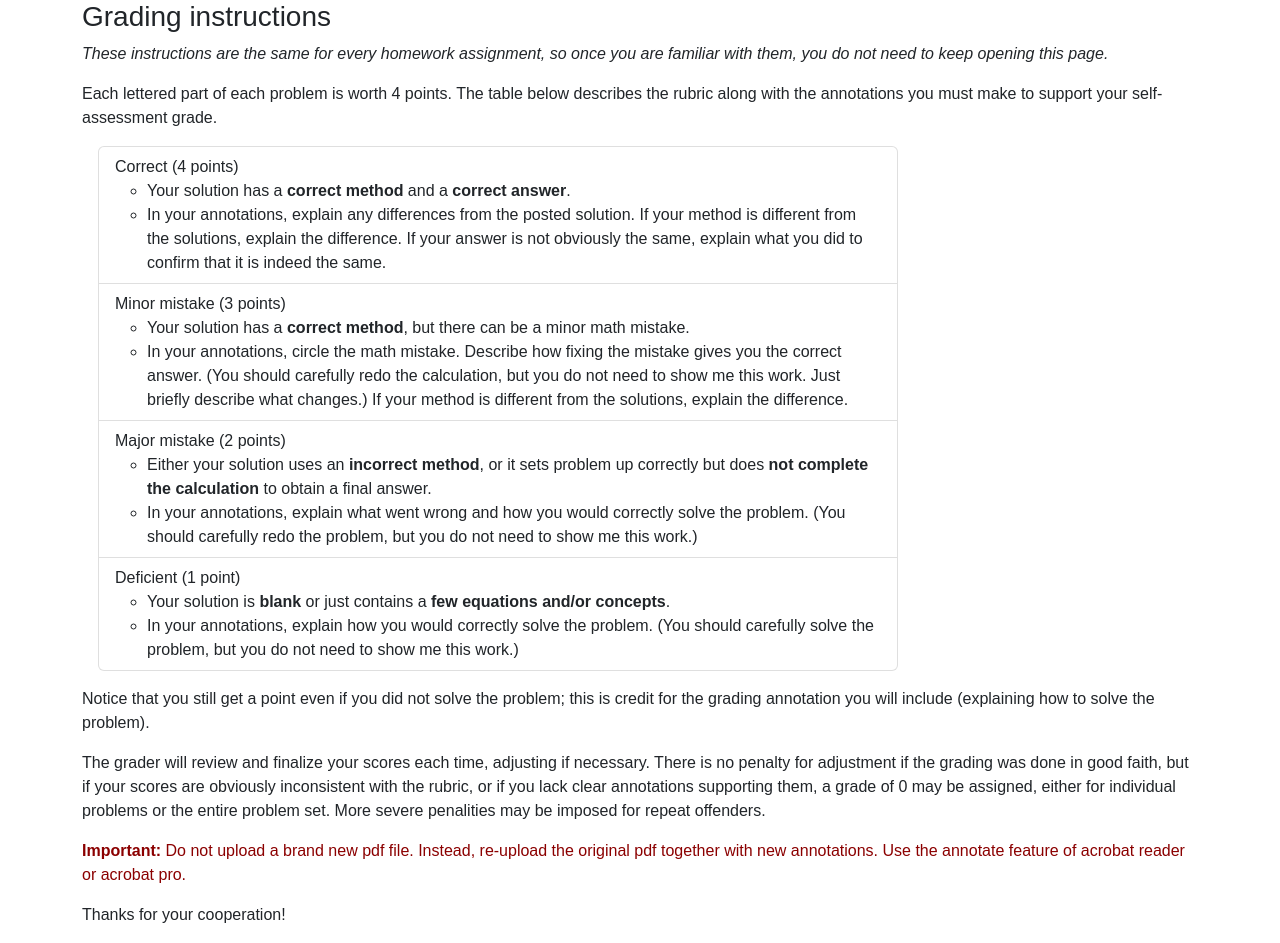
After one commit to Capook/courses, a Django app: page /selfgrade/grading_instructions/ in a window 1280 px wide. The commit adds this page. Run offline with Django 5.2, Linux system fonts and the light colour scheme; parts of the project's set-up code (start-up, migrations or seed data) failed here and were passed over; some libraries are stand-ins or nearby versions.

Commit message:
grading instructions

```diff
--- a/courses/selfgrade/urls.py
+++ b/courses/selfgrade/urls.py
@@ -10,4 +10,5 @@ urlpatterns = [
     path("next_review/<int:assignment_id>/", views.next_review, name="next_review"),
     path("review_list/<int:course_id>/", views.review_list, name="review_list"),
     path("grade_report/<int:course_id>/", views.grade_report, name="grade_report"),
+    path("grading_instructions/", views.grading_instructions, name="grading_instructions"),
 ]
--- a/courses/selfgrade/views.py
+++ b/courses/selfgrade/views.py
@@ -181,3 +181,6 @@ def grade_report(request, course_id):
     context = {'headers': headers, 'data': data} #django template logic is limited... pass keys here
 
     return render(request,"selfgrade/grade_report.html", context )
+
+def grading_instructions(request):
+    return render(request, "selfgrade/grading_instructions.html", {})
--- a/courses/templates/500.html
+++ b/courses/templates/500.html
@@ -5,6 +5,6 @@
   <h1>Ooops!!! 500</h1>
   <h3>Looks like something went wrong!</h3>
   <p>
-    We track these errors automatically, but if the problem persists feel free to contact us. In the meantime, try refreshing.
+    We track these errors automatically, but if the problem persists feel free to contact us.
   </p>
 {% endblock content %}
--- a/courses/templates/selfgrade/course_detail.html
+++ b/courses/templates/selfgrade/course_detail.html
@@ -103,7 +103,11 @@
 
                       {# GRADING #}
                       <div class="card mt-2" style="background: aliceblue">
-                        <div class="card-header"><h5 class="card-title">Grading</h5></div>
+                        <div class="card-header"><h5 class="card-title"><div class="d-flex justify-content-between w-100">
+                        <span>Grading</span>
+                        <span class="me-3"><a target="_blank" style="font-size: 11pt" href="{% url 'selfgrade:grading_instructions' %}">rubric and instructions</a></span>
+                      </div>
+                          </h5></div>
                         <div class="card-body">
                           {% if not assignment.is_after_deadline %}
                             Grading is not yet available
--- /dev/null
+++ b/courses/templates/selfgrade/grading_instructions.html
@@ -0,0 +1,103 @@
+{% load static i18n %}<!DOCTYPE html>
+<html lang="en">
+<head>
+  <meta charset="UTF-8">
+  <title>Grading instructions</title>
+
+
+    <!-- Latest compiled and minified Bootstrap CSS -->
+    <link rel="stylesheet"
+          href="https://cdnjs.cloudflare.com/ajax/libs/bootstrap/5.2.3/css/bootstrap.min.css"
+          integrity="sha512-SbiR/eusphKoMVVXysTKG/7VseWii+Y3FdHrt0EpKgpToZeemhqHeZeLWLhJutz/2ut2Vw1uQEj2MbRF+TVBUA=="
+          crossorigin="anonymous"
+          referrerpolicy="no-referrer"/>
+    <!-- Your stuff: Third-party CSS libraries go here -->
+    <!-- This file stores project-specific CSS -->
+
+
+    <link href="{% static 'css/project.css' %}" rel="stylesheet"/>
+
+
+
+  <!-- Le javascript
+      ================================================== -->
+  {# Placed at the top of the document so pages load faster with defer #}
+
+
+
+    <!-- Bootstrap JS -->
+    <script defer
+            src="https://cdnjs.cloudflare.com/ajax/libs/bootstrap/5.2.3/js/bootstrap.min.js"
+            integrity="sha512-1/RvZTcCDEUjY/CypiMz+iqqtaoQfAITmNSJY17Myp4Ms5mdxPS5UV7iOfdZoxcGhzFbOm6sntTKJppjvuhg4g=="
+            crossorigin="anonymous"
+            referrerpolicy="no-referrer"></script>
+    <!-- Your stuff: Third-party javascript libraries go here -->
+
+
+    <!-- place project specific Javascript in this file -->
+
+
+    <script defer src="{% static 'js/project.js' %}"></script>
+
+
+
+</head>
+<body>
+<div class="container">
+<h3>Grading instructions</h3>
+<p><i>These instructions are the same for every homework assignment, so once you are familiar with them, you do not need to
+  keep opening this page.</i>
+
+<p>Each lettered part of each problem is worth 4 points.  The table below describes the rubric along with the annotations you must make to support your self-assessment grade. </p>
+<ul class="list-group mb-3 ms-3" style="max-width: 800px">
+  <li class="list-group-item"> Correct (4 points)
+    <ul>
+      <li>Your solution has a <b>correct method</b> and a <b>correct answer</b>.</li>
+      <li>In your annotations, explain any differences from the posted solution. If your method is different from the
+        solutions, explain the difference. If your answer is not obviously the same, explain what you did to confirm
+        that it is indeed the same.
+      </li>
+    </ul>
+  <li class="list-group-item" > Minor mistake (3 points)
+    <ul>
+      <li>Your solution has a <b>correct method</b>, but there can be a minor math mistake.</li>
+      <li>In your annotations, circle the math mistake. Describe how fixing the mistake gives you the correct answer.
+        (You should carefully redo the calculation, but you do not need to show me this work. Just briefly describe what
+        changes.) If your method is different from the solutions, explain the difference.
+      </li>
+    </ul>
+  <li class="list-group-item"> Major mistake (2 points)
+    <ul>
+      <li>Either your solution uses an <b>incorrect method</b>, or it sets problem up correctly but does <b>not complete
+        the calculation</b> to obtain a final answer.
+      </li>
+      <li>In your annotations, explain what went wrong and how you would correctly solve the problem. (You should
+        carefully redo the problem, but you do not need to show me this work.)
+      </li>
+    </ul>
+  <li class="list-group-item"> Deficient (1 point)
+    <ul>
+      <li>Your solution is <b>blank</b> or just contains a <b>few equations and/or
+        concepts</b>.
+      </li>
+      <li>In your annotations, explain how you would correctly solve the problem. (You should carefully solve the
+        problem, but you do not need to show me this work.)
+      </li>
+    </ul>
+</ul>
+<p>Notice that you still get a point even if you did not solve the problem; this is credit for the grading
+  annotation you will include (explaining how to solve the problem).
+
+<p>The grader will review and finalize your scores each time, adjusting if necessary. There is no penalty for adjustment
+  if the grading was done in good faith, but if your scores are obviously inconsistent with the rubric, or
+  if you lack clear annotations supporting them, a grade of 0 may be assigned, either for individual problems or the
+  entire problem set.
+  More severe penalities may be imposed for repeat offenders.
+
+<p style="color:darkred"><b>Important:</b> Do not upload a brand new pdf file. Instead, re-upload the original pdf together with new
+  annotations. Use the annotate feature of acrobat reader or acrobat pro.</p>
+
+  <p>Thanks for your cooperation!</p>
+</div>
+</body>
+</html>
```
